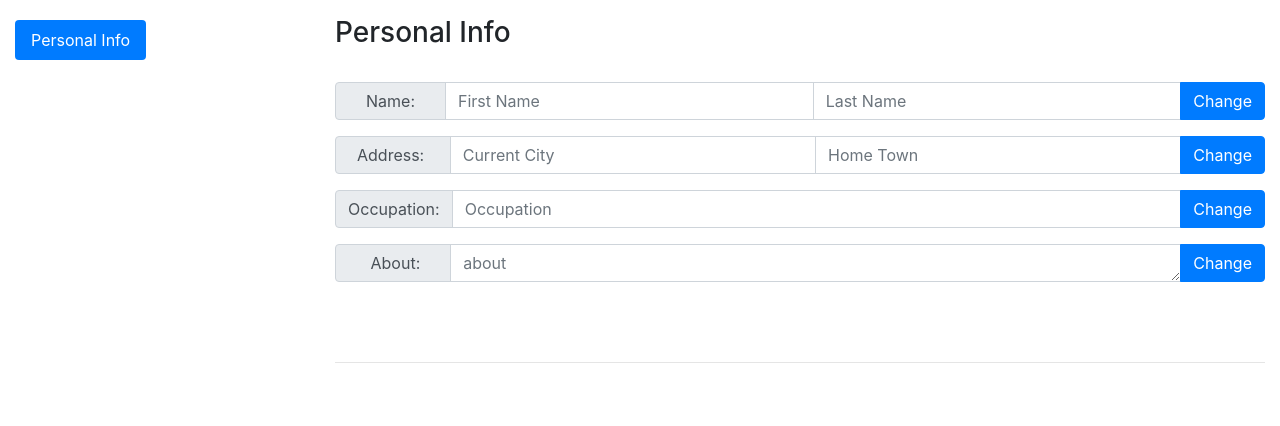
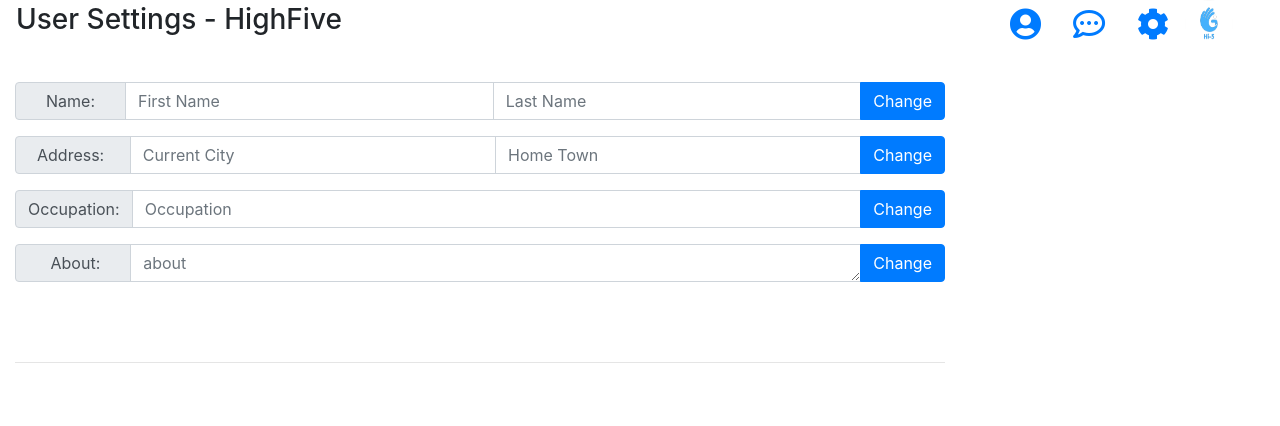
Before and after one commit to team5star/HighFive, a PHP site: page /highfive/views/settings.php in a window 1280 px wide. Shown: the top 426 px of the page. Run offline with PHP 8.4, Linux system fonts and the light colour scheme; the visitor is signed in with stand-in values (Sample User, id 1); a stand-in replaces the project's code that opens the database connection; some libraries are stand-ins or nearby versions.

Commit message:
Added NAvigation bar

```diff
--- a/views/settings.php
+++ b/views/settings.php
@@ -106,7 +106,8 @@ adding_values();
         <script src="https://ajax.googleapis.com/ajax/libs/jquery/3.4.0/jquery.min.js"></script>
         <script src="https://cdnjs.cloudflare.com/ajax/libs/popper.js/1.14.7/umd/popper.min.js"></script>
         <script src="https://maxcdn.bootstrapcdn.com/bootstrap/4.3.1/js/bootstrap.min.js"></script>
-
+        <link rel="stylesheet" href="https://use.fontawesome.com/releases/v5.5.0/css/all.css" integrity="sha384-B4dIYHKNBt8Bc12p+WXckhzcICo0wtJAoU8YZTY5qE0Id1GSseTk6S+L3BlXeVIU" crossorigin="anonymous">
+        <link rel="stylesheet" href="../css/hf_design.css" />
           <style>
               ul.nav-pills {
                 top: 20px;
@@ -153,16 +154,68 @@ adding_values();
     </head>
 
     <body data-spy="scroll" data-target="#myScrollspy" data-offset="1">
-
+    <div class="navbar fixed-top bg-white box-shadow py-0">
+        <nav class="nav nav-underline">
+            <div class="container">
+                <div class="row">
+                    <div class="col-xs-8 col-xs-offset-2">
+                        <!-- <div class="input-group">
+                            <div class="input-group-btn search-panel">
+                                <button type="button" class="btn btn-default dropdown-toggle" data-toggle="dropdown" style="width: auto; height: auto;">
+                                    <span id="search_concept" style="font-size: 15px">Search by</span> <span class="caret"></span>
+                                </button>
+                                <ul class="dropdown-menu" role="menu">
+                                    <div style="margin-left: 1em;">
+                                        <li><a href="#Posts">Posts</a></li>
+                                        <li><a href="#Groups">Groups</a></li>
+                                        <li><a href="#Friends">Friends</a></li>
+                                        <li>
+                                            <hr>
+                                        </li>
+                                        <li><a href="#all">All</a></li>
+                                    </div>
+                                </ul>
+                            </div>
+                            <input type="hidden" name="search_param" value="all" id="search_param">
+                            <form class="form-inline my-2 my-lg-0" style="float: right">
+                                <input class="form-control mr-sm-2" type="text" placeholder="Search" aria-label="Search">
+                                <button class="btn btn-outline-success btn-rounded btn-sm my-0" type="submit">Search</button>
+                            </form>
+                        </div> -->
+                        <h3>User Settings - HighFive</h3>
+                    </div>
+                </div>
+            </div>
+        </nav>
+        <nav class="navbar navbar-inverse  bg-white box-shadow py-0">
+            <div class="container-fluid">
+                <a class="nav-link" href="profile.php">
+                    <!-- <object type="image/svg+xml" data="../images/svg/account.svg" height=24px width=24px></object> -->
+                    <i class="fas fa-user-circle fa-2x"></i>
+                </a>
+                <a class="nav-link" href="chat.php">
+                    <!-- <object type="image/svg+xml" data="../images/svg/messages.svg" height=24px width=24px></object> -->
+                    <i class="far fa-comment-dots fa-2x"></i>
+                </a>
+                <a class="nav-link" href="settings.php">
+                    <!-- <object type="image/svg+xml" data="../images/svg/messages.svg" height=24px width=24px></object> -->
+                    <i class="fas fa-cog fa-2x"></i>
+                </a>
+                <!-- <a class="nav-link" href="#">
+                    <object type="image/svg+xml" data="../images/svg/notifications.svg" height=24px width=24px></object>
+                </a>
+                <a class="nav-link" href="#">
+                    <object type="image/svg+xml" data="../images/svg/settings.svg" height=24px width=24px></object>
+                </a> -->
+                <div class="logo">
+                    <a href="index.php"><img src="../images/logo.png" alt="logo" class="rounded-circle" style="width:48px; height:48px;"></a>
+                </div>
+            </div>
+        </nav>
+    </div>
         <div class="container-fluid mt-3">
             <div class="row">
-                <nav class="col-5 col-sm-4 col-md-3 col-lg-3" id="myScrollspy">
-                    <ul class="nav nav-pills flex-column">
-                        <li class="nav-item">
-                            <a class="nav-link active" href="#info">Personal Info</a>
-                        </li>
-                  </ul>
-                </nav>
+
 
                 <div class="col-7 col-sm-8 col-md-9 col-lg-9">
 
```
